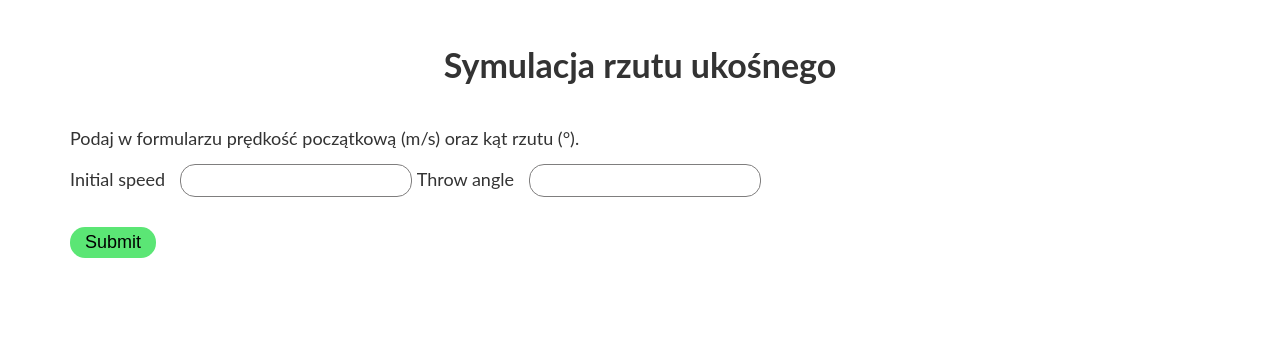
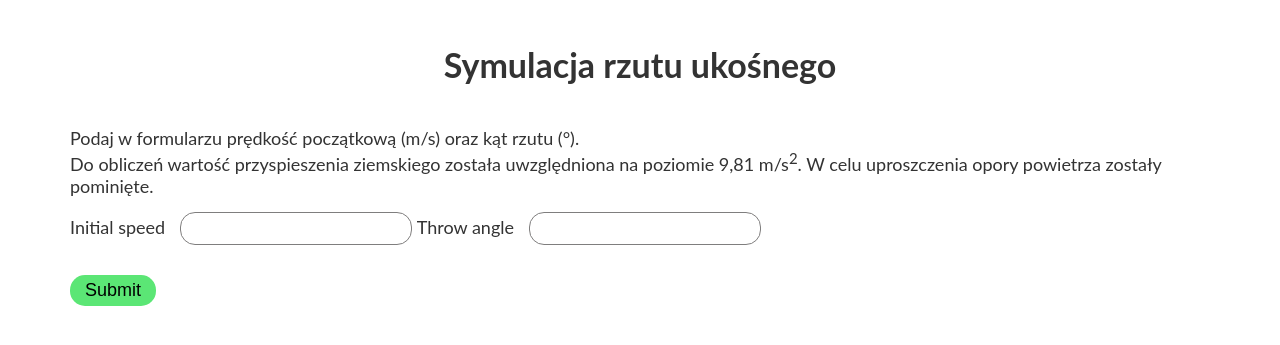
Before and after one commit to pawelpoloczek/oblique-throw, a Symfony app: template templates/home.html.twig in a window 1280 px wide. Shown: the top 345 px of the page. Run offline with Twig, Linux system fonts and the light colour scheme; the template is opened without the code that fills it, so the values that code supplies are empty; form fields are guessed from the names that the template uses; some libraries are stand-ins or nearby versions.

```diff
--- a/templates/home.html.twig
+++ b/templates/home.html.twig
@@ -3,6 +3,8 @@
 {% block content %}
     <h1>Symulacja rzutu ukośnego</h1>
     <p>Podaj w formularzu prędkość początkową (m/s) oraz kąt rzutu (&deg).<br/>
+        Do obliczeń wartość przyspieszenia ziemskiego została uwzględniona na poziomie 9,81 m/s<sup>2</sup>.
+        W celu uproszczenia opory powietrza zostały pominięte.
 {#        Jeśli chcesz oprócz podstawowych parametrów wyliczyć również dane na konkretny czas rzutu, podaj czas w sekundach#}
     </p>
     <div id="errors"></div>
```
Also changed, not shown: 1 other file.
